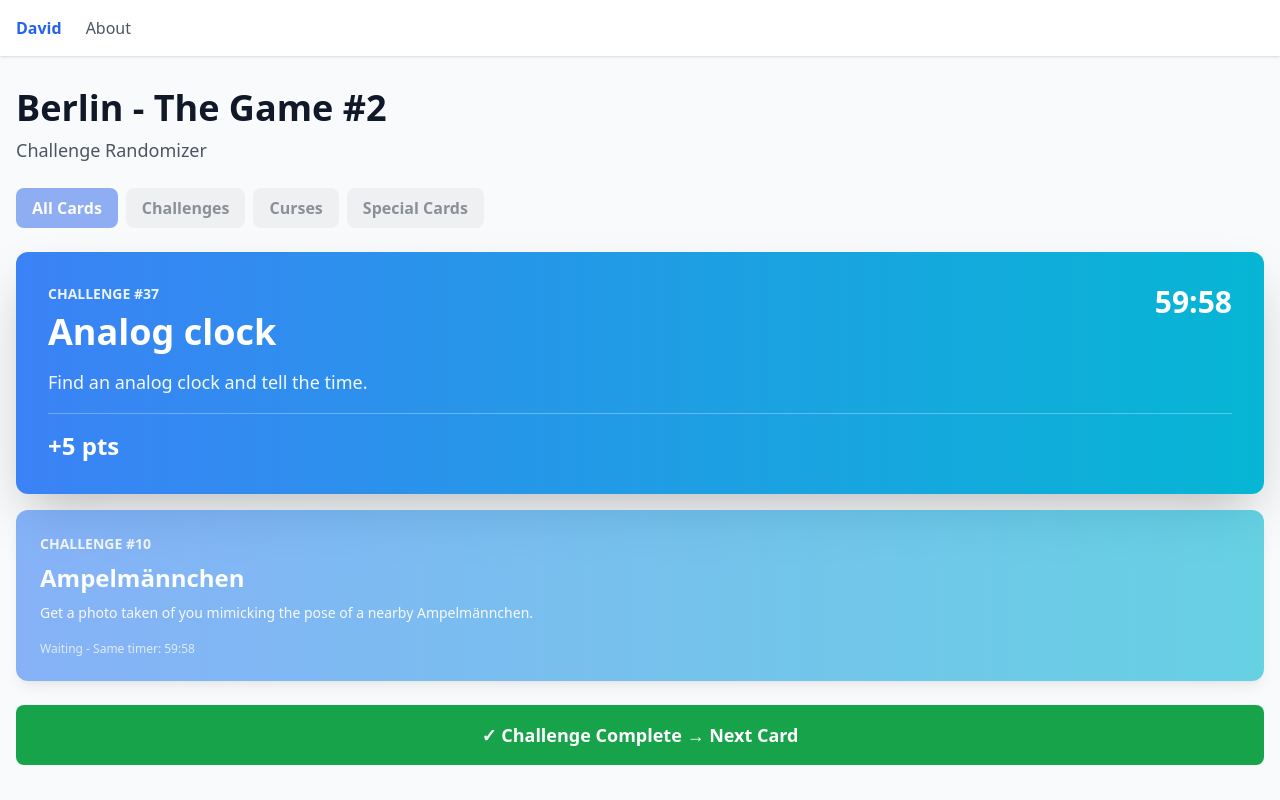
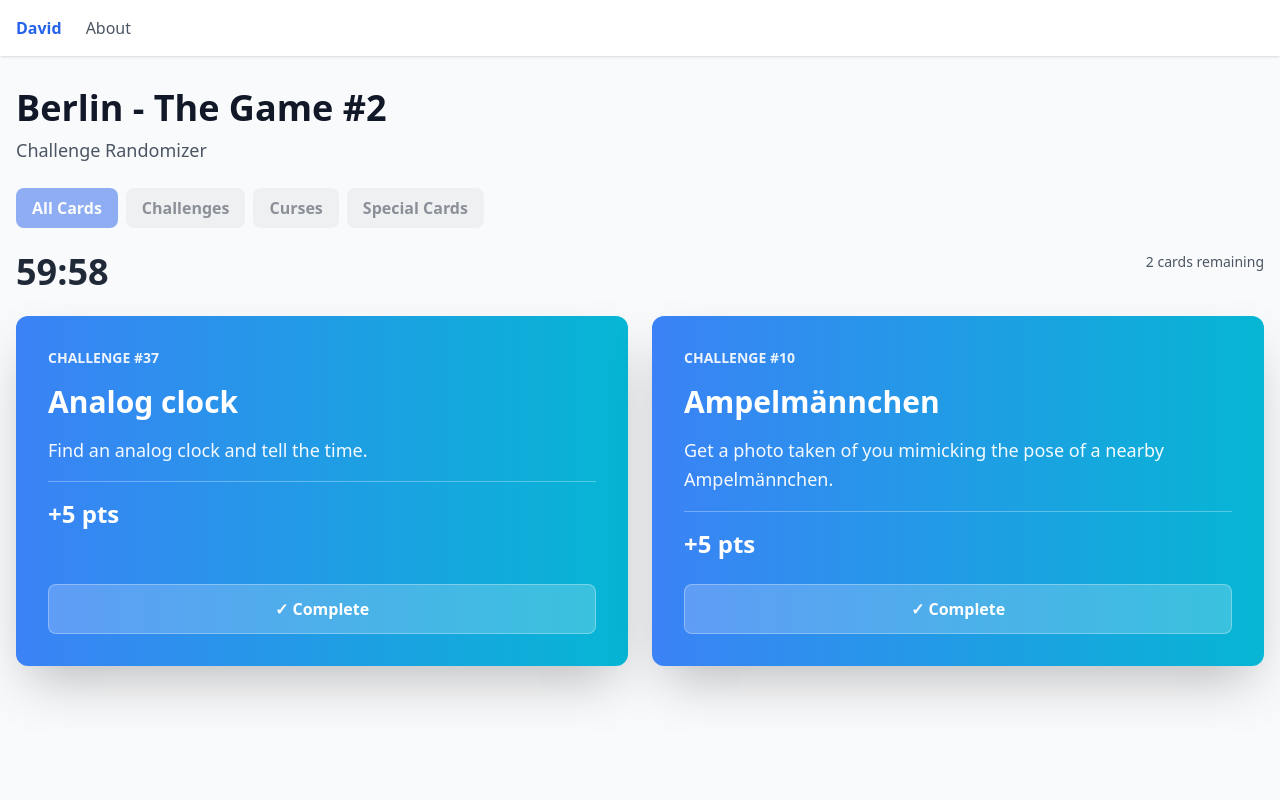
Before and after one commit to vladimirshefer/city-navigation-game, a React (Vite) app: page / in a window 1280 px wide. Both pictures are taken after a click on the button "Draw 2 Cards". Built offline with nearby package versions, Linux system fonts and the light colour scheme.

Commit message:
Make both cards equally active with independent complete buttons

```diff
--- a/src/components/ChallengeSelector.jsx
+++ b/src/components/ChallengeSelector.jsx
@@ -6,7 +6,6 @@ const TIMER_DURATION = 3600
 
 export default function ChallengeSelector() {
   const [drawnCards, setDrawnCards] = useState(null)
-  const [activeCard, setActiveCard] = useState(null)
   const [drawnTime, setDrawnTime] = useState(null)
   const [timeLeft, setTimeLeft] = useState(TIMER_DURATION)
   const [history, setHistory] = useState([])
@@ -37,7 +36,6 @@ export default function ChallengeSelector() {
     if (saved) {
       const state = JSON.parse(saved)
       setDrawnCards(state.drawnCards)
-      setActiveCard(state.activeCard)
       setDrawnTime(state.drawnTime)
       setHistory(state.history)
 
@@ -68,44 +66,40 @@ export default function ChallengeSelector() {
     const now = Date.now()
 
     setDrawnCards(drawn)
-    setActiveCard(drawn[0])
     setDrawnTime(now)
     setTimeLeft(TIMER_DURATION)
 
     saveToStorage({
       drawnCards: drawn,
-      activeCard: drawn[0],
       drawnTime: now,
       history,
     })
   }
 
-  const handleCompleteCard = () => {
+  const handleCompleteCard = (cardId) => {
+    const completedCard = drawnCards.find(c => c.id === cardId)
     const newHistory = [
-      { ...activeCard, completedAt: new Date().toLocaleString(), timeLeftWhenCompleted: timeLeft },
+      { ...completedCard, completedAt: new Date().toLocaleString(), timeLeftWhenCompleted: timeLeft },
       ...history,
     ]
 
-    const otherCard = drawnCards.find(c => c.id !== activeCard.id)
+    const remaining = drawnCards.filter(c => c.id !== cardId)
 
-    if (otherCard) {
-      setActiveCard(otherCard)
+    if (remaining.length > 0) {
+      setDrawnCards(remaining)
       saveToStorage({
-        drawnCards,
-        activeCard: otherCard,
+        drawnCards: remaining,
         drawnTime,
         history: newHistory,
       })
     } else {
       setDrawnCards(null)
-      setActiveCard(null)
       setDrawnTime(null)
       setTimeLeft(TIMER_DURATION)
       setHistory(newHistory)
 
       saveToStorage({
         drawnCards: null,
-        activeCard: null,
         drawnTime: null,
         history: newHistory,
       })
@@ -130,99 +124,95 @@ export default function ChallengeSelector() {
     return `${mins}:${secs.toString().padStart(2, '0')}`
   }
 
-  const getWaitingCard = () => {
-    if (!drawnCards || !activeCard) return null
-    return drawnCards.find(c => c.id !== activeCard.id)
-  }
-
-  const waitingCard = getWaitingCard()
-
   return (
     <div className="space-y-6">
       <div className="flex gap-2 flex-wrap">
         <button
           onClick={() => setCategory('all')}
-          disabled={!!activeCard}
+          disabled={!!drawnCards}
           className={`px-4 py-2 rounded-lg font-semibold transition ${
             category === 'all'
               ? 'bg-blue-600 text-white'
               : 'bg-gray-200 text-gray-800 hover:bg-gray-300'
-          } ${activeCard ? 'opacity-50 cursor-not-allowed' : ''}`}
+          } ${drawnCards ? 'opacity-50 cursor-not-allowed' : ''}`}
         >
           All Cards
         </button>
         <button
           onClick={() => setCategory('challenges')}
-          disabled={!!activeCard}
+          disabled={!!drawnCards}
           className={`px-4 py-2 rounded-lg font-semibold transition ${
             category === 'challenges'
               ? 'bg-blue-600 text-white'
               : 'bg-gray-200 text-gray-800 hover:bg-gray-300'
-          } ${activeCard ? 'opacity-50 cursor-not-allowed' : ''}`}
+          } ${drawnCards ? 'opacity-50 cursor-not-allowed' : ''}`}
         >
           Challenges
         </button>
         <button
           onClick={() => setCategory('curses')}
-          disabled={!!activeCard}
+          disabled={!!drawnCards}
           className={`px-4 py-2 rounded-lg font-semibold transition ${
             category === 'curses'
               ? 'bg-blue-600 text-white'
               : 'bg-gray-200 text-gray-800 hover:bg-gray-300'
-          } ${activeCard ? 'opacity-50 cursor-not-allowed' : ''}`}
+          } ${drawnCards ? 'opacity-50 cursor-not-allowed' : ''}`}
         >
           Curses
         </button>
         <button
           onClick={() => setCategory('special')}
-          disabled={!!activeCard}
+          disabled={!!drawnCards}
           className={`px-4 py-2 rounded-lg font-semibold transition ${
             category === 'special'
               ? 'bg-blue-600 text-white'
               : 'bg-gray-200 text-gray-800 hover:bg-gray-300'
-          } ${activeCard ? 'opacity-50 cursor-not-allowed' : ''}`}
+          } ${drawnCards ? 'opacity-50 cursor-not-allowed' : ''}`}
         >
           Special Cards
         </button>
       </div>
 
-      <div className="space-y-4">
-        {activeCard && (
-          <div className={`bg-gradient-to-r ${getCategoryColor(activeCard)} rounded-xl p-8 text-white shadow-2xl`}>
-            <div className="space-y-4">
-              <div className="flex justify-between items-start">
-                <div>
-                  <div className="text-sm font-bold opacity-90">{getCategoryLabel(activeCard)} #{activeCard.id}</div>
-                  <h2 className="text-4xl font-bold mt-2">{activeCard.title}</h2>
-                </div>
-                <div className={`text-right text-3xl font-bold ${timeLeft < 300 ? 'animate-pulse' : ''}`}>
+      {drawnCards && (
+        <div className="flex justify-between items-start gap-2">
+          <div className={`text-4xl font-bold ${timeLeft < 300 ? 'animate-pulse text-red-600' : 'text-gray-800'}`}>
             {formatTime(timeLeft)}
           </div>
-              </div>
-              <p className="text-lg leading-relaxed opacity-95">{activeCard.description}</p>
-              {activeCard.points !== null && (
-                <div className="pt-4 border-t border-white border-opacity-30">
-                  <span className="text-2xl font-bold">+{activeCard.points} pts</span>
-                </div>
-              )}
+          <div className="text-sm text-gray-600">
+            {drawnCards.length} card{drawnCards.length !== 1 ? 's' : ''} remaining
           </div>
         </div>
       )}
 
-        {waitingCard && (
-          <div className={`bg-gradient-to-r ${getCategoryColor(waitingCard)} rounded-xl p-6 text-white shadow-lg opacity-60`}>
-            <div className="space-y-2">
-              <div className="text-sm font-bold opacity-90">{getCategoryLabel(waitingCard)} #{waitingCard.id}</div>
-              <h3 className="text-2xl font-bold">{waitingCard.title}</h3>
-              <p className="text-sm leading-relaxed opacity-95">{waitingCard.description}</p>
-              <div className="text-xs pt-2 opacity-75">Waiting - Same timer: {formatTime(timeLeft)}</div>
-            </div>
+      {drawnCards && (
+        <div className={`grid gap-6 ${drawnCards.length === 2 ? 'grid-cols-1 md:grid-cols-2' : 'grid-cols-1'}`}>
+          {drawnCards.map((card) => (
+            <div
+              key={card.id}
+              className={`bg-gradient-to-r ${getCategoryColor(card)} rounded-xl p-8 text-white shadow-2xl flex flex-col`}
+            >
+              <div className="space-y-4 flex-1">
+                <div className="text-sm font-bold opacity-90">{getCategoryLabel(card)} #{card.id}</div>
+                <h2 className="text-3xl font-bold">{card.title}</h2>
+                <p className="text-lg leading-relaxed opacity-95">{card.description}</p>
+                {card.points !== null && (
+                  <div className="pt-4 border-t border-white border-opacity-30">
+                    <span className="text-2xl font-bold">+{card.points} pts</span>
                   </div>
                 )}
               </div>
+              <button
+                onClick={() => handleCompleteCard(card.id)}
+                className="mt-6 w-full bg-white bg-opacity-20 hover:bg-opacity-30 text-white font-bold py-3 px-4 rounded-lg transition border border-white border-opacity-30"
+              >
+                ✓ Complete
+              </button>
+            </div>
+          ))}
+        </div>
+      )}
 
-      <div className="space-y-3">
-        {!activeCard && !drawnCards && (
+      {!drawnCards && (
         <button
           onClick={handleDrawCards}
           className="w-full bg-green-600 hover:bg-green-700 text-white font-bold py-4 px-6 rounded-lg text-lg transition"
@@ -230,16 +220,6 @@ export default function ChallengeSelector() {
           Draw 2 Cards
         </button>
       )}
-
-        {activeCard && (
-          <button
-            onClick={handleCompleteCard}
-            className="w-full bg-green-600 hover:bg-green-700 text-white font-bold py-4 px-6 rounded-lg text-lg transition"
-          >
-            ✓ Challenge Complete {waitingCard ? '→ Next Card' : ''}
-          </button>
-        )}
-      </div>
 
       {history.length > 0 && (
         <div className="space-y-3">
```
Lines whose indentation alone changed are shown as unchanged.
